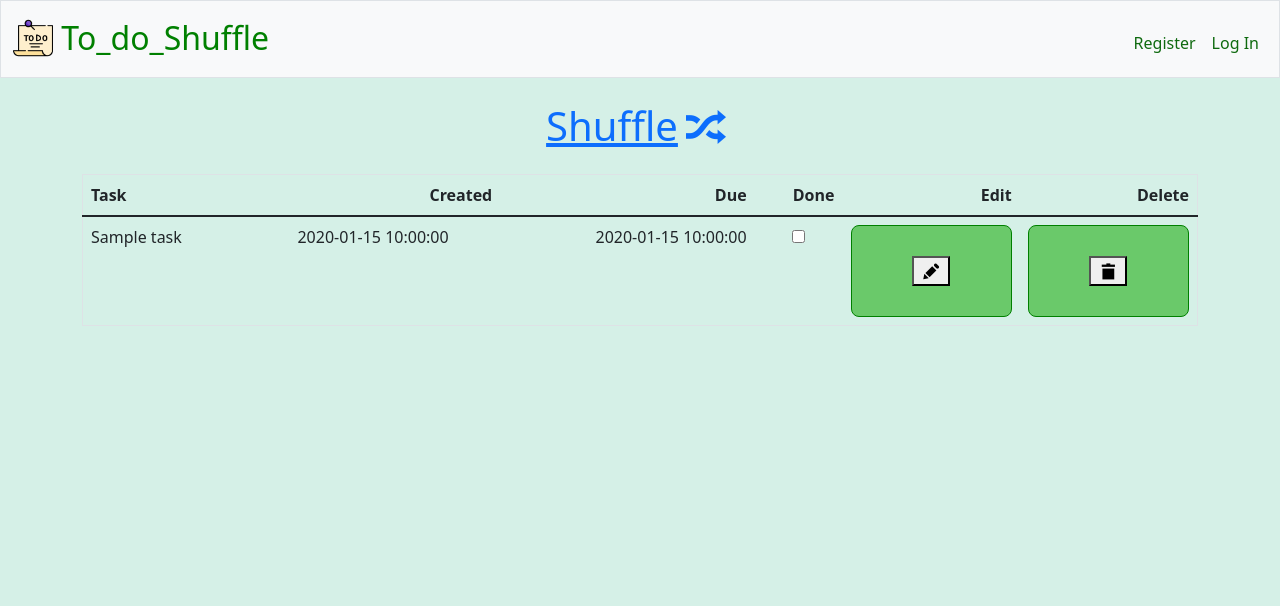
After one commit to wojocode/to_do-shuffle, a Flask app: template templates/shuffle.html in a window 1280 px wide. The commit adds this page. Shown: the top 606 px of the page. Run offline with Flask 3, Linux system fonts and the light colour scheme; the template is opened without the code that fills it: most values are stand-ins (such as "Sample title", 1, 10 or a date in 2020); some libraries are stand-ins or nearby versions.

Commit message:
add shuffle function

```diff
--- a/app.py
+++ b/app.py
@@ -5,6 +5,7 @@ from flask import Flask, request, redirect, url_for, render_template,flash, sess
 from flask_session import Session
 from werkzeug.security import check_password_hash, generate_password_hash
 from helpers import login_required,validate_password
+from random import choice
 
 app = Flask(__name__)
 
@@ -201,12 +202,8 @@ def edit(task,category,data,id):
 @app.route('/history')
 @login_required
 def history():
-    #if request.method == "POST":
-        #db.execute("UPDATE archieve SET status = 'active' WHERE task_id IN (SELECT id FROM tasks WHERE #user_id IN (SELECT id FROM users WHERE id = ?)",session["user_id"])
-        #return redirect('/')
 
         r = db.execute("SELECT * FROM archieve INNER JOIN tasks ON tasks.id = archieve.task_id WHERE tasks.user_id = ? AND archieve.status != 'active';",session["user_id"])
-
         return render_template('history.html',record = r)
 
 
@@ -216,3 +213,15 @@ def restore(id):
      if request.method == "POST":
         db.execute("UPDATE archieve SET status = 'active' WHERE task_id IN (SELECT id FROM tasks WHERE user_id IN (SELECT id FROM users WHERE id = ?) AND id = ?)",session["user_id"],id)
         return redirect('/')
+
+
+@app.route('/shuffle')
+@login_required
+def shuffle():
+    r = db.execute("SELECT id FROM tasks WHERE user_id = ? AND id IN (SELECT task_id FROM archieve WHERE status = 'active');",session["user_id"])
+# generete random task id
+    shuffle = choice(r)
+    number = shuffle["id"]
+    rows = db.execute("SELECT task,category,created_date,due_date,id FROM tasks WHERE user_id IN (SELECT id FROM users WHERE id = ?) AND id = ?;", session["user_id"], number)
+
+    return render_template("shuffle.html", records = rows)
--- a/templates/layout-2.html
+++ b/templates/layout-2.html
@@ -26,7 +26,6 @@
     "personal"
     {% endif %}
     >
-
       <tbody>
     <td class="text-start">{{ row["task"] }}</td>
     <td class="text-center">{{ row["created_date"] }}</td>
--- a/templates/layout.html
+++ b/templates/layout.html
@@ -30,6 +30,7 @@
                 <div class="collapse navbar-collapse" id="navbar">
                         <ul class="navbar-nav me-auto mt-2">
                             <li class="nav-item"><a class="nav-link" href="/history">History</a></li>
+                            <li class="nav-item"><a class="nav-link" href="/shuffle">Shuffle</a></li>
                         </ul>
                         <ul class="navbar-nav ms-auto mt-2">
                             <li class="nav-item"><a class="nav-link" href="/edit">Edit</a></li>
--- a/templates/preview.html
+++ b/templates/preview.html
@@ -17,4 +17,5 @@
     </span>
   </button>
 </div>
+
 {% endblock %}
--- /dev/null
+++ b/templates/shuffle.html
@@ -0,0 +1,52 @@
+{% extends "layout.html" %}
+{% block title %} Shuffle {% endblock %}
+{% block main %}
+{% if records %}
+<h1 class="text-center"><a href="/shuffle">Shuffle<i class="icon-shuffle"></i></a></h1>
+<table class="table">
+    <table class="table">
+        <thead>
+            <tr>
+                <th class="text-start">Task</th>
+                <th class="text-end">Created</th>
+                <th class="text-end">Due</th>
+                <th class="text-end">Done</th>
+                <th class="text-end">Edit</th>
+                <th class="text-end">Delete</th>
+            </tr>
+        </thead>
+        <tbody>
+        {% for row in records %}
+        <!-- add backgrounds to task depends on category-->
+        <tr class=
+        {% if row["category"] == "Work" %}
+          "work"
+          {% elif row["category"] == "House" %}
+          "house"
+          {% elif row["category"] == "Personal" %}
+          "personal"
+          {% endif %}
+          >
+          <td class="text-start">{{ row["task"] }}</td>
+          <td class="text-center">{{ row["created_date"] }}</td>
+          <td class="text-end">{{ row["due_date"] }}</td>
+          <td>
+            <form id="done" action="/done{{row["id"] }}" method="post" onchange="document.getElementById('done').submit()"><input type="checkbox" name="done">
+            </form>
+            </td>
+          <!-- edit button -->
+            <td>
+            <form action="/edit{{row["task"]}}:{{row["category"]}}:{{row["due_date"]}}:{{row["id"]}}" method="post">
+              <button type="submit"><i class="icon-pencil"></i></button>
+            </form>
+          </td>
+          <!-- delete button -->
+          <td>
+            <form action="/delete{{row["id"] }}" method="post">
+              <button type="submit"><i class="icon-trash-1"></i></button>
+            </form>
+          </td>
+        </tr>
+  {% endfor %}
+{% endif %}
+{% endblock %}
```
Also changed, not shown: templates/history.html (+10 -0 lines), data.db.
